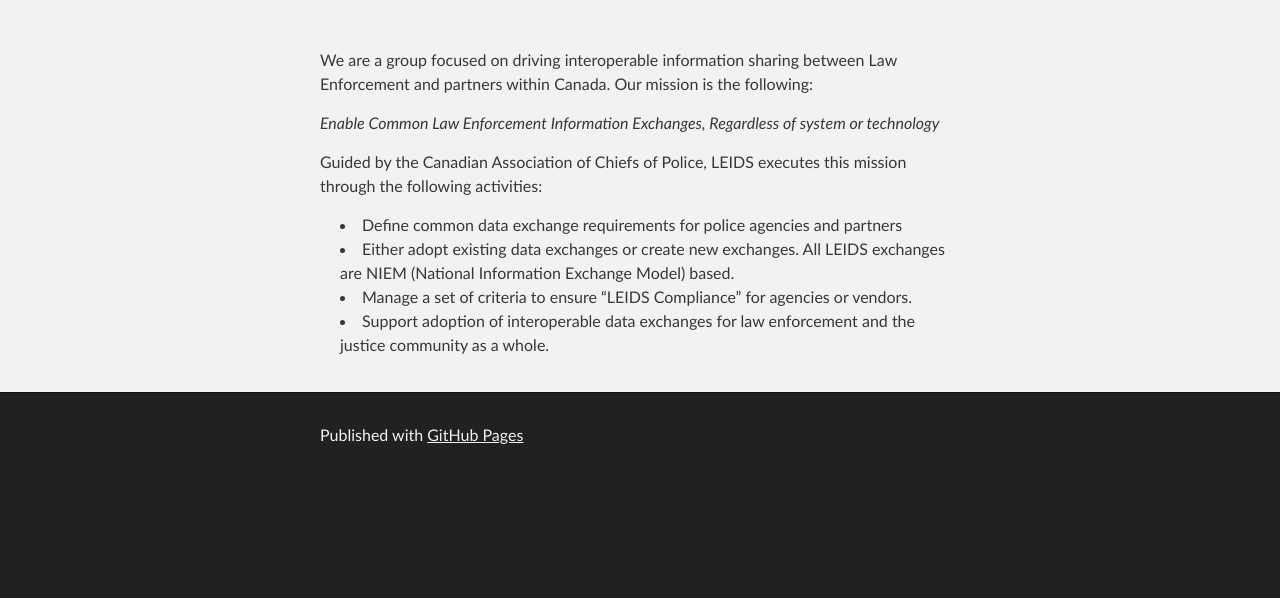
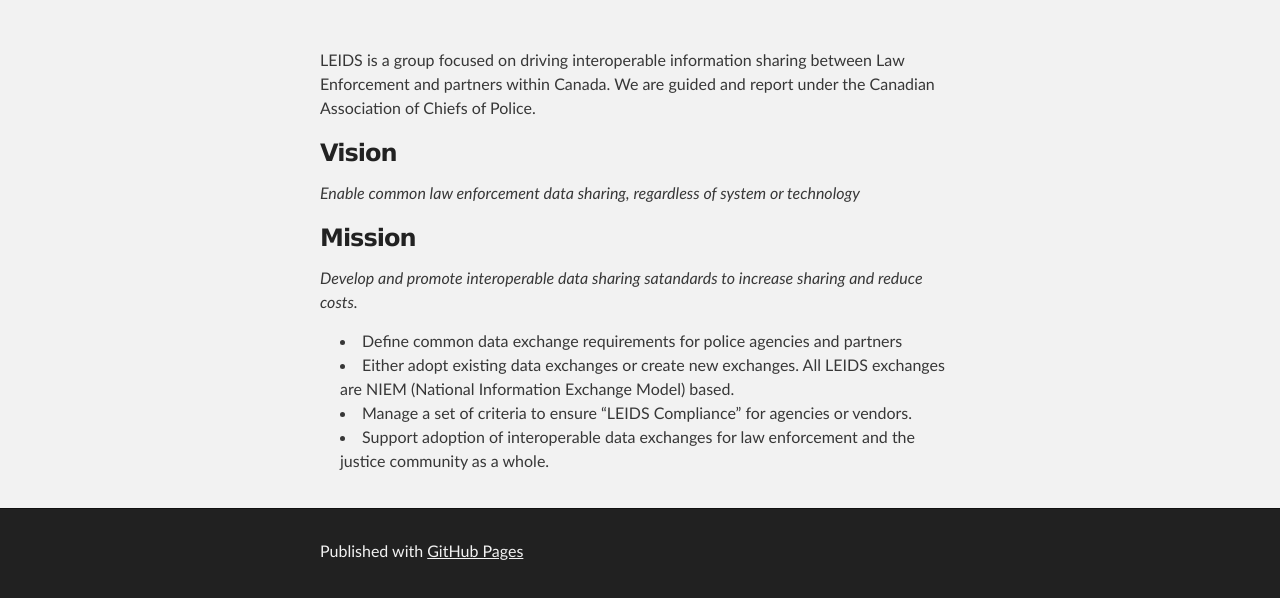
Before and after one commit to leids/leids.github.io, a plain HTML site: page index.html in a window 1280 px wide. Shown: the part 212-810 px from the top of the page. Drawn offline with Linux system fonts and the light colour scheme.

Commit message:
Update index.html

```diff
--- a/index.html
+++ b/index.html
@@ -27,11 +27,12 @@
     <!-- MAIN CONTENT -->
     <div id="main_content_wrap" class="outer">
       <section id="main_content" class="inner">
-        <p>We are a group focused on driving interoperable information sharing between Law Enforcement and partners within Canada.  Our mission is the following:</p>
+        <p>LEIDS is a group focused on driving interoperable information sharing between Law Enforcement and partners within Canada.  We are guided and report under the Canadian Association of Chiefs of Police.</p>
+<h3>Vision</h3>
+<p><em>Enable common law enforcement data sharing, regardless of system or technology</em></p>
 
-<p><em>Enable Common Law Enforcement Information Exchanges, Regardless of system or technology</em></p>
-
-<p>Guided by the Canadian Association of Chiefs of Police, LEIDS executes this mission through the following activities:</p>
+<h3>Mission</h3>
+<p><em>Develop and promote interoperable data sharing satandards to increase sharing and reduce costs.</em></p>
 
 <ul>
 <li>Define common data exchange requirements for police agencies and partners</li>
```
